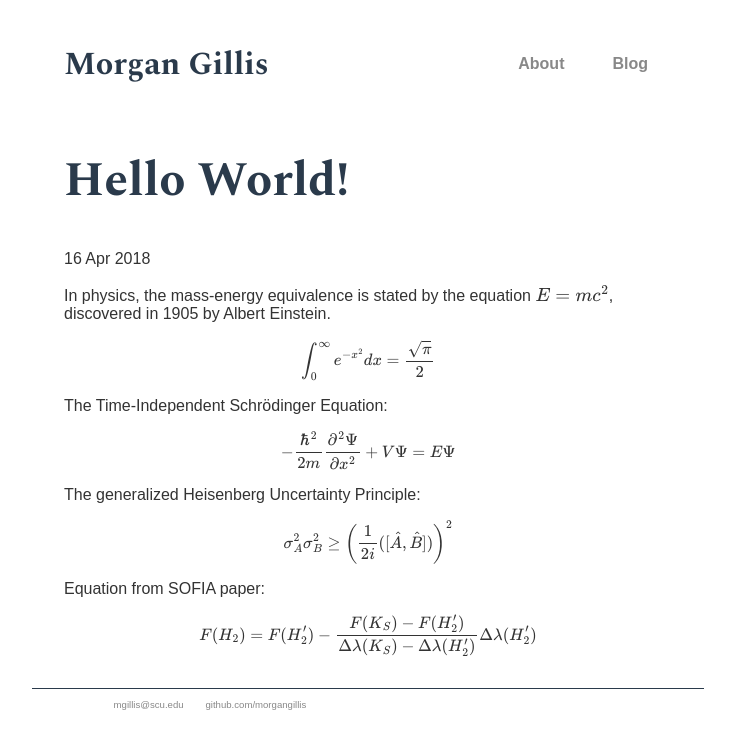
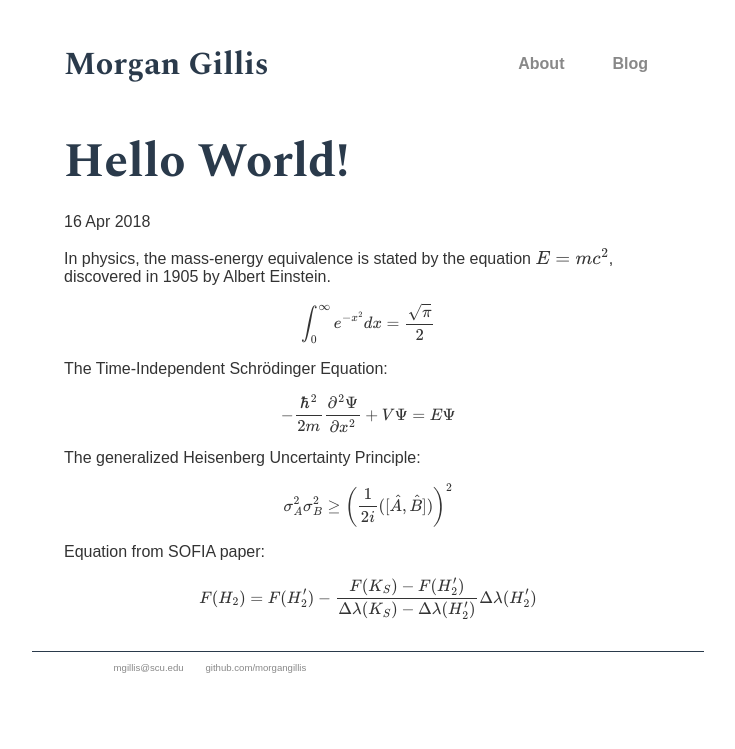
Before and after one commit to morgangillis/morgangillis.github.io, a Jekyll site: the page built from _posts/2018-04-16-hello-world.md, in a window 1280 px wide. Shown: the top 749 px of the page, without its empty margins (272-1007 px from the left). Built offline with Jekyll 4.4.1, drawn with Linux system fonts in a browser that asks for light colours; some web fonts are replaced; formulas are drawn with MathJax 3.

Commit message:
Update post.html

```diff
--- a/_layouts/post.html
+++ b/_layouts/post.html
@@ -2,7 +2,7 @@
 layout: default
 ---
 
-<h1>{{ page.title }}</h1>
+<h1 style="line-height:75%">{{ page.title }}</h1>
 <p class="meta">{{ page.date | date_to_string }}</p>
 
 <div class="post">
```
